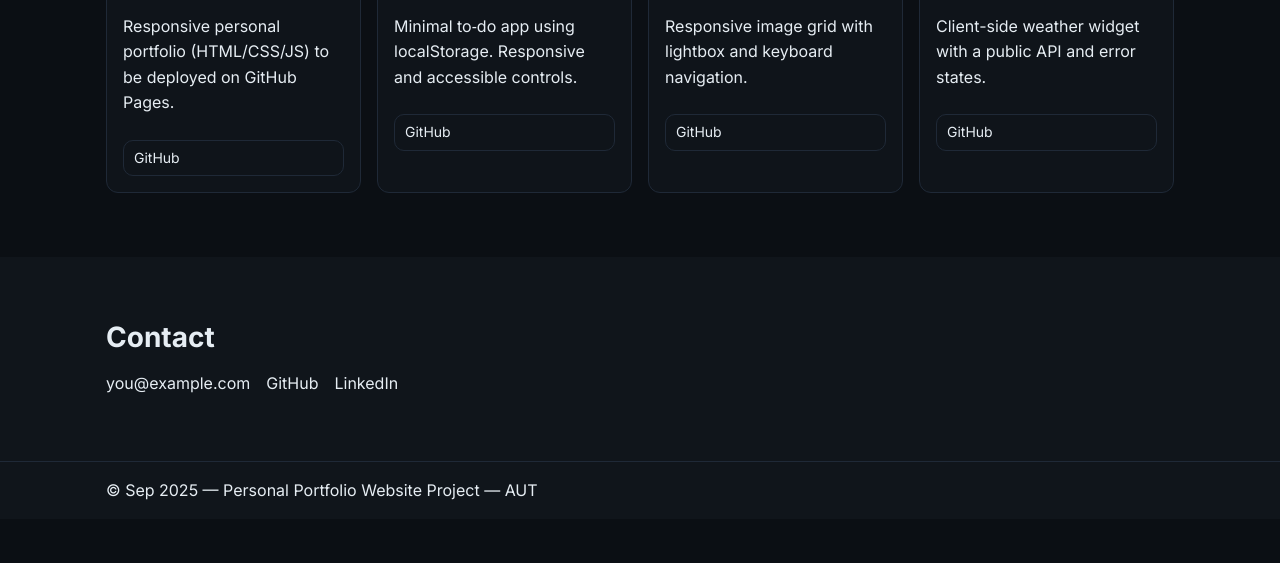
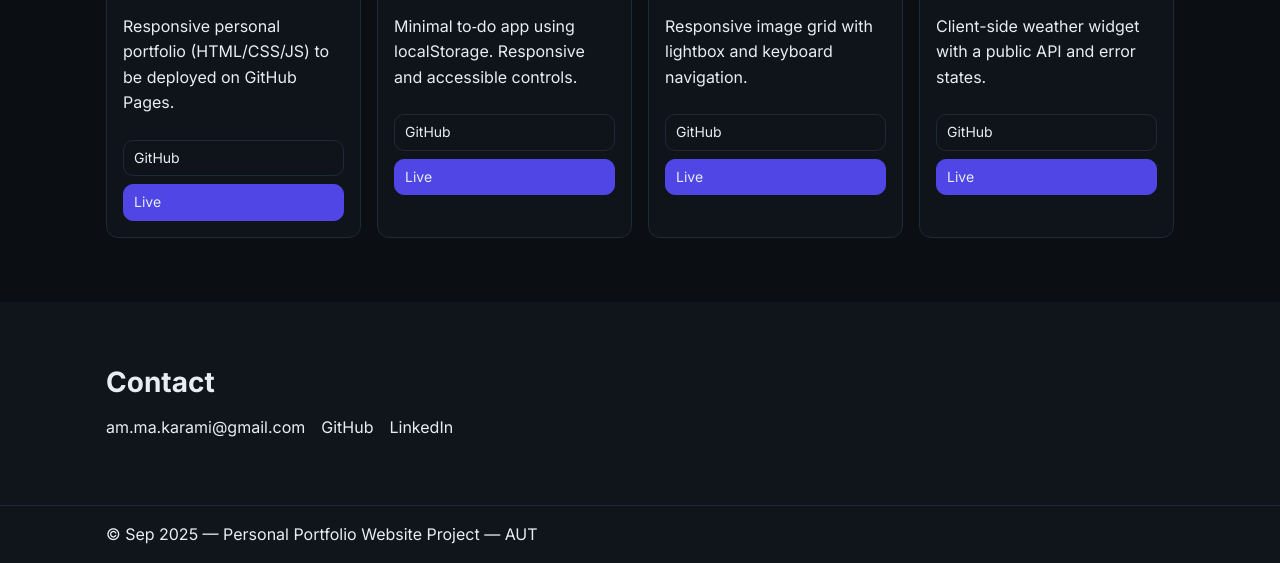
Before and after one commit to am-ma-karami/portfolio-2025, a plain HTML site: page index.html in a window 1280 px wide. Shown: the part 1412-1975 px from the top of the page. Before the commit the page ends 1931 px from the top, so only its background shows below. Drawn offline with Linux system fonts and the light colour scheme.

Commit message:
feat: add live links for projects and update contact info

```diff
--- a/index.html
+++ b/index.html
@@ -77,21 +77,25 @@
               <h3>Portfolio 2025</h3>
               <p>Responsive personal portfolio (HTML/CSS/JS) to be deployed on GitHub Pages.</p>
               <a class="btn small" href="https://github.com/am-ma-karami/portfolio-2025" target="_blank" rel="noopener">GitHub</a>
+              <a class="btn small primary" href="https://am-ma-karami.github.io/portfolio-2025" target="_blank" rel="noopener">Live</a>
             </article>
             <article class="card">
               <h3>To‑Do App (JS)</h3>
               <p>Minimal to‑do app using localStorage. Responsive and accessible controls.</p>
               <a class="btn small" href="https://github.com/am-ma-karami/todo-app-js" target="_blank" rel="noopener">GitHub</a>
+              <a class="btn small primary" href="https://am-ma-karami.github.io/todo-app-js" target="_blank" rel="noopener">Live</a>
             </article>
             <article class="card">
               <h3>Image Gallery (JS)</h3>
               <p>Responsive image grid with lightbox and keyboard navigation.</p>
               <a class="btn small" href="https://github.com/am-ma-karami/image-gallery-js" target="_blank" rel="noopener">GitHub</a>
+              <a class="btn small primary" href="https://am-ma-karami.github.io/image-gallery-js" target="_blank" rel="noopener">Live</a>
             </article>
             <article class="card">
               <h3>Weather Widget (JS)</h3>
               <p>Client-side weather widget with a public API and error states.</p>
               <a class="btn small" href="https://github.com/am-ma-karami/weather-widget-js" target="_blank" rel="noopener">GitHub</a>
+              <a class="btn small primary" href="https://am-ma-karami.github.io/weather-widget-js" target="_blank" rel="noopener">Live</a>
             </article>
           </div>
         </div>
@@ -101,9 +105,9 @@
         <div class="container">
           <h2>Contact</h2>
           <ul class="contact-list">
-            <li><a href="mailto:you@example.com">you@example.com</a></li>
+            <li><a href="mailto:am.ma.karami@gmail.com">am.ma.karami@gmail.com</a></li>
             <li><a href="https://github.com/am-ma-karami" target="_blank" rel="noopener">GitHub</a></li>
-            <li><a href="https://linkedin.com/in/your-handle" target="_blank" rel="noopener">LinkedIn</a></li>
+            <li><a href="https://linkedin.com/in/amir-mahdi-karami" target="_blank" rel="noopener">LinkedIn</a></li>
           </ul>
         </div>
       </section>
```
